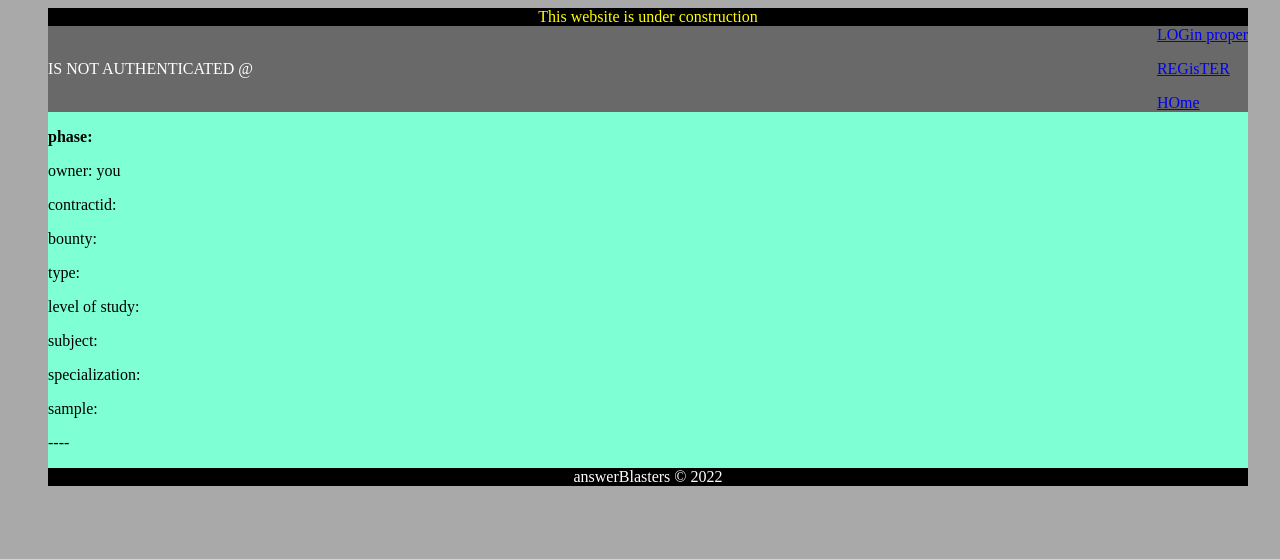
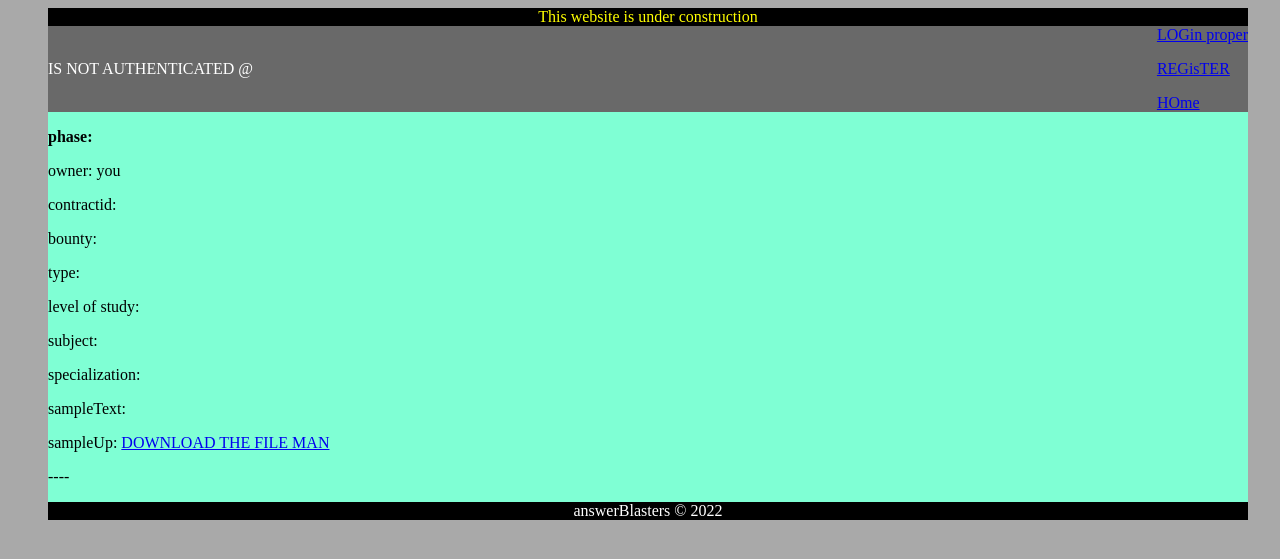
Before and after one commit to maimedlord/ab, a Flask app: template templates/contract.html in a window 1280 px wide. Shown: the top 559 px of the page. Run offline with Flask 2, Linux system fonts and the light colour scheme; the template is opened without the code that fills it, so the values that code supplies are empty; parts of the project's set-up code (start-up, migrations or seed data) failed here and were passed over.

Commit message:
rd of sample upload is done and can be downloaded.
working on assignment submission version...

```diff
--- a/app.py
+++ b/app.py
@@ -1,5 +1,5 @@
 import os
-from flask import Flask, redirect, render_template, request, session, url_for, flash, Markup
+from flask import Flask, redirect, render_template, request, session, url_for, flash, Markup, send_from_directory
 from flask_login import LoginManager, login_required, login_user, logout_user, current_user
 from werkzeug.utils import secure_filename
 import processing as prc
@@ -111,23 +111,28 @@ def cancel_contract(contract_id):
     return render_template('hmm.html', data_obj=data_obj)
 
 
-
 @app.route('/create_contract', methods=['GET', 'POST'])
 @login_required
 def create_contract():
     data_obj = {"ip_address": request.remote_addr}
     if request.method == 'POST':
-        # if 'file' not in request.files:
-        if 'file' in request.files:
-            the_file = request.files['file']
-            if the_file and the_file.filename != '' and allowed_file(the_file.filename):
+    # if 'file' in request.files:
+        the_file = request.files['file']
+        if the_file and the_file.filename != '' and allowed_file(the_file.filename):
+            prc_return = prc.process_new_contract(request.form, current_user.id_object)
+            if prc_return.acknowledged:
                 filename = secure_filename(the_file.filename)
+                filename = str(prc_return.inserted_id) + '-' + filename
                 the_file.save(os.path.join(app.config['UPLOAD_FOLDER'], filename))
-                #############################################################################################
-        prc_return = prc.process_new_contract(request.form, current_user.id_object)
-        if prc_return is None:
-            data_obj.update({"message": "processing for your contract failed..."})
-            return render_template('create_contract.html', data_obj=data_obj)
+                result = calls.c_set_sampleUp(prc_return.inserted_id, filename)
+                if result.acknowledged is False:
+                    data_obj.update({"message": "processing for your contract failed..."})
+                    return render_template('create_contract.html', data_obj=data_obj)
+        else:
+            prc_return = prc.process_new_contract(request.form, current_user.id_object)
+            if prc_return.acknowledged is False:
+                data_obj.update({"message": "processing for your contract failed..."})
+                return render_template('create_contract.html', data_obj=data_obj)
         return redirect(url_for('account'))
         # data_obj.update({"message": "you created a contract successfully"})
         # return render_template('success.html', data_obj=data_obj)
@@ -203,6 +208,13 @@ def contract(contract_id, message):
     # rejected
     data_obj.update({'message': 'contract not found or you are not permitted to view it'})
     return render_template('hmm.html', data_obj=data_obj)
+
+
+@app.route('/download_sample/<filename>', methods=['GET'])
+@login_required
+def download_sample(filename):
+    uploads = os.path.join(app.root_path, app.config['UPLOAD_FOLDER'])
+    return send_from_directory(directory=app.config['UPLOAD_FOLDER'], path='/', filename=filename)
 
 
 @app.route('/login', methods=['post', 'get'])
@@ -347,11 +359,16 @@ def submit_assignment(contract_id):
             return render_template('hmm.html', data_obj=data_obj)
         # ...
         if request.method == 'POST':
-            submission = request.form['s_f_submission']
-            result = prc.prc_submit_assignment(contract_id)
-            if result:
-                return redirect(url_for('contract', contract_id=contract_id, message='none'))
-            return redirect(url_for('contract', contract_id=contract_id, message='none'))  # need to fix this
+            print('here')
+            the_file = request.files['file']
+            if the_file and the_file.filename != '' and allowed_file(the_file.filename):
+                print('passed and stuff')
+
+            # submission = request.form['s_f_submission']
+            # result = prc.prc_submit_assignment(contract_id)
+            # if result:
+            #     return redirect(url_for('contract', contract_id=contract_id, message='none'))
+            # return redirect(url_for('contract', contract_id=contract_id, message='none'))  # need to fix this
     data_obj['message'] = 'the contract was not found'
     return redirect(url_for('contract', contract_id=contract_id, message='none'))  # need to fix this
 
--- a/calls.py
+++ b/calls.py
@@ -206,6 +206,12 @@ def c_set_disputed(contract_id, clog_obj):
     return dbc.update_one({'_id': contract_id}, {'$set': {'phase': 'disputed'}, '$push': {'clog': clog_obj}})
 
 
+def c_set_sampleUp(contract_id, loc_string):
+    db = db_mc[dbContracts]
+    dbc = db[ccontracts]
+    return dbc.update_one({'_id': ObjectId(contract_id)}, {'$set': {'sampleUp': loc_string}})
+
+
 def c_submit_approval(contract_id, clog_obj):
     db = db_mc[dbContracts]
     dbc = db[ccontracts]
--- a/processing.py
+++ b/processing.py
@@ -280,10 +280,9 @@ def process_new_contract(form_dict, userid):
     user_obj.update({'chat': []})
     user_obj.update({'lvbhunter': None})
     user_obj.update({'lvowner': None})
-    # insert contract before uploading sample as need contractid:
-    user_obj.update({'sampleUpId': None})
+    user_obj.update({'sampleUp': None})
     c_insert_return = calls.create_contract(user_obj)
-    return c_insert_return.acknowledged
+    return c_insert_return
 
 
 def process_new_user(email, password1, username):
--- a/templates/contract.html
+++ b/templates/contract.html
@@ -53,9 +53,9 @@
                 {% endif %}
                 {% if contract_obj['bhunter'] == current_user.id_object %}
                     submit assignment for validation:
-                    <form action="{{ url_for('submit_assignment', contract_id=contract_obj['_id']) }}" id="submission" method="post" name="submission">
-                        <input id="s_f_submission" minlength="4" name="s_f_submission" placeholder="your submission here..." required type="text"><p></p>
-                        submit this submission?    <button type="submit">submit submission</button>
+                    <form action="{{ url_for('submit_assignment', contract_id=contract_obj['_id']) }}" enctype="multipart/form-data" id="submission" method="post" name="submission">
+                        <input id="file" name="file" required type="file"><p></p>
+                        submit file?    <button type="submit">submit submission</button>
                     </form>
                 {% endif %}
             {% endif %}
@@ -184,7 +184,10 @@
         level of study: {{ contract_obj['lostudy'] }}<p></p>
         subject: {{ contract_obj['subject'] }}<p></p>
         specialization: {{ contract_obj['specialization'] }}<p></p>
-        sample: {{ contract_obj['sample'] }}<p></p>
+        sampleText: {{ contract_obj['sampleText'] }}<p></p>
+        {% if contract_obj['sampleUp'] != None %}
+            sampleUp: <a href="{{ url_for('download_sample', filename=contract_obj['sampleUp']) }}" download>DOWNLOAD THE FILE MAN</a><p></p>
+        {% endif %}
         ----<p></p>
         {% if contract_obj['type_contract'] == 'assignment' %}
             deadline: due: {{ contract_obj['timeline'][2] }}<p></p>
```
